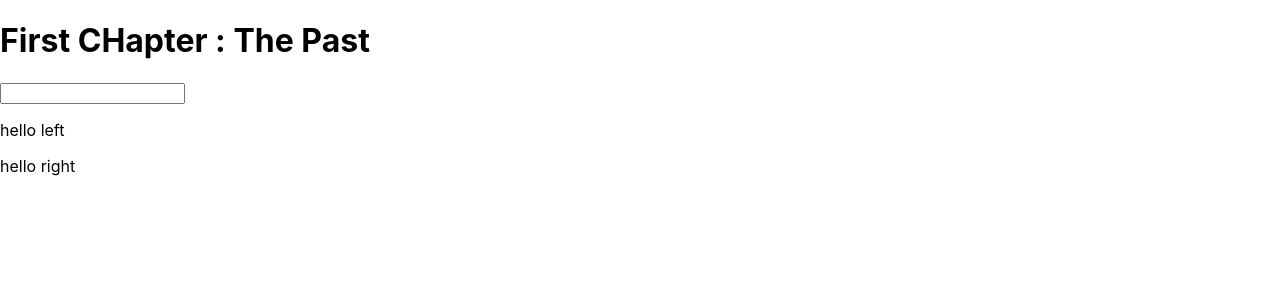
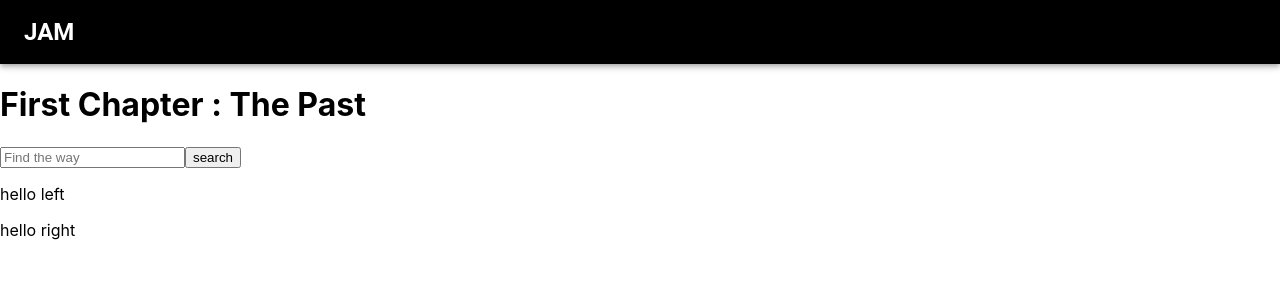
Before and after one commit to Ilyes-Z/GameJam_Epitech, a React (Create React App) app: page /#/chapterOne in a window 1280 px wide. Shown: the top 300 px of the page. Built offline with nearby package versions, Linux system fonts and the light colour scheme.

Commit message:
routing and chapter One past started + header

```diff
--- a/package.json
+++ b/package.json
@@ -3,6 +3,7 @@
   "version": "0.1.0",
   "private": true,
   "dependencies": {
+    "@material-ui/core": "^4.11.3",
     "@testing-library/jest-dom": "^5.11.4",
     "@testing-library/react": "^11.1.0",
     "@testing-library/user-event": "^12.1.10",
--- a/src/App.js
+++ b/src/App.js
@@ -1,11 +1,17 @@
 import { HashRouter as Router, Route, Switch } from 'react-router-dom';
 import ChapterOne from './Component/ChapterOne';
+import Home from './Component/Home';
+import Header from './Component/Header';
 
 function App() {
   return (
     <Router>
       <div>
+        <div>
+          <Header />
+        </div>
         <Switch>
+          <Route exact path='/' component={Home}></Route>
           <Route exact path='/chapterOne' component={ChapterOne}></Route>
           <Route exact path='/chapterTwo'></Route>
           <Route exact path='/chapterThree'></Route>
--- a/src/Component/ChapterOne.js
+++ b/src/Component/ChapterOne.js
@@ -1,12 +1,35 @@
-import React from 'react';
+import React, { useState } from 'react';
 
-function ChapterOne() {
+const ChapterOne = () => {
+
+  const [Token, setToken] = useState('');
+  const handleSubmit = (e) => {
+    e.preventDefault();
+    console.log(Token);
+    if (Token === "Passe") {
+      <changePage/>
+    }
+    else return;
+  };
+
+  const changePage = () => {
+    <h3>GOOD JOB</h3>
+  };
+
   return (
     <div>
-      <h1>First CHapter : The Past</h1>
-
-      <input />
-      <image />
+      <h1>First Chapter : The Past</h1>
+      <form onSubmit={handleSubmit}>
+        <input
+          value={Token}
+          type='text'
+          placeholder='Find the way'
+          onChange={event => {
+            setToken(event.target.value);
+          }}
+        />
+        <button>search</button>
+      </form>
       <div>
         <p>hello left</p>
       </div>
--- /dev/null
+++ b/src/Component/Header.js
@@ -0,0 +1,34 @@
+import React from 'react';
+import { AppBar, Box, Button, IconButton, makeStyles, Toolbar, Typography } from '@material-ui/core';
+import { Link } from 'react-router-dom';
+
+const useStyles = makeStyles((theme) => ({
+  title: {
+    flexGrow: 1,
+    fontWeight: 'bold',
+    textDecoration: 'none',
+    color: '#ffffff',
+  },
+  background: {
+    backgroundColor: '#000000'
+  }
+}));
+
+function Header(props) {
+
+  const classes = useStyles();
+
+  return (
+    <AppBar position='static' className={classes.background}>
+      <Toolbar>
+        <Box display='flex' flexGrow={1}>
+          <Typography variant="h5">
+            <Link to='/' className={classes.title}>JAM</Link>
+          </Typography>
+        </Box>
+      </Toolbar>
+    </AppBar>
+  );
+}
+
+export default Header;
--- /dev/null
+++ b/src/Component/Home.js
@@ -0,0 +1,9 @@
+import react from 'react';
+
+const Home = () => {
+  return (
+    <h1>HOME</h1>
+  );
+}
+
+export default Home;
```
Also changed, not shown: 1 other file (tests, documents, lock files or other folders).
